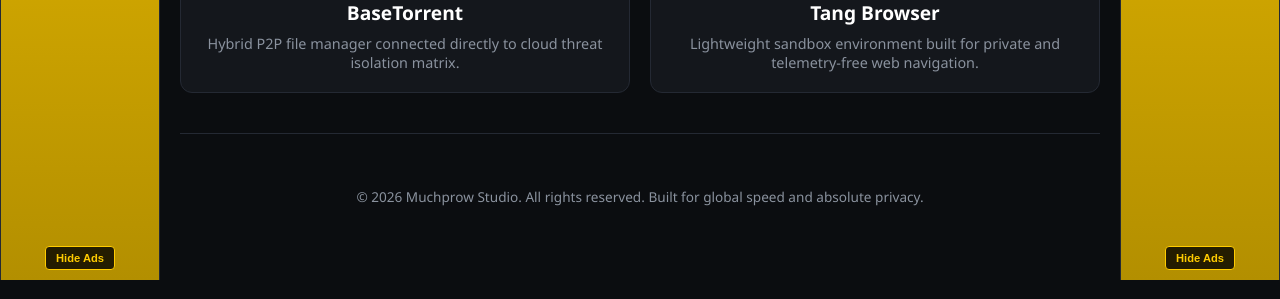
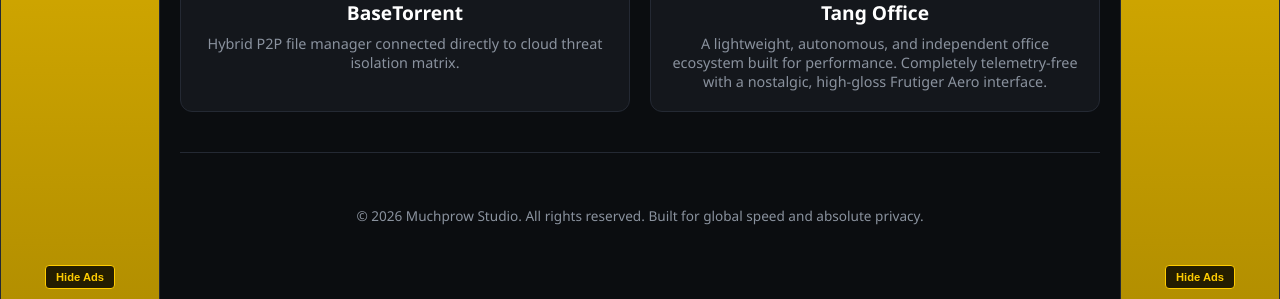
Before and after one commit to Muchprow/muchprow-hub, a plain HTML site: page index.html in a window 1280 px wide. Shown: the part 568-867 px from the top of the page. Drawn offline with Linux system fonts and the light colour scheme.

Commit message:
Revise index.html with updated content and styles
Updated the HTML structure and content of the index page, including styles and project descriptions.

```diff
--- a/index.html
+++ b/index.html
@@ -170,8 +170,8 @@
                 </a>
                 <a href="planned.html" class="app-main-card">
                     <div class="app-icon">🌐</div>
-                    <h3 class="app-title">Tang Browser</h3>
-                    <p class="app-short-desc">Lightweight sandbox environment built for private and telemetry-free web navigation.</p>
+                    <h3 class="app-title">Tang Office</h3>
+                    <p class="app-short-desc">A lightweight, autonomous, and independent office ecosystem built for performance. Completely telemetry-free with a nostalgic, high-gloss Frutiger Aero interface.</p>
                 </a>
             </div>
 
```
